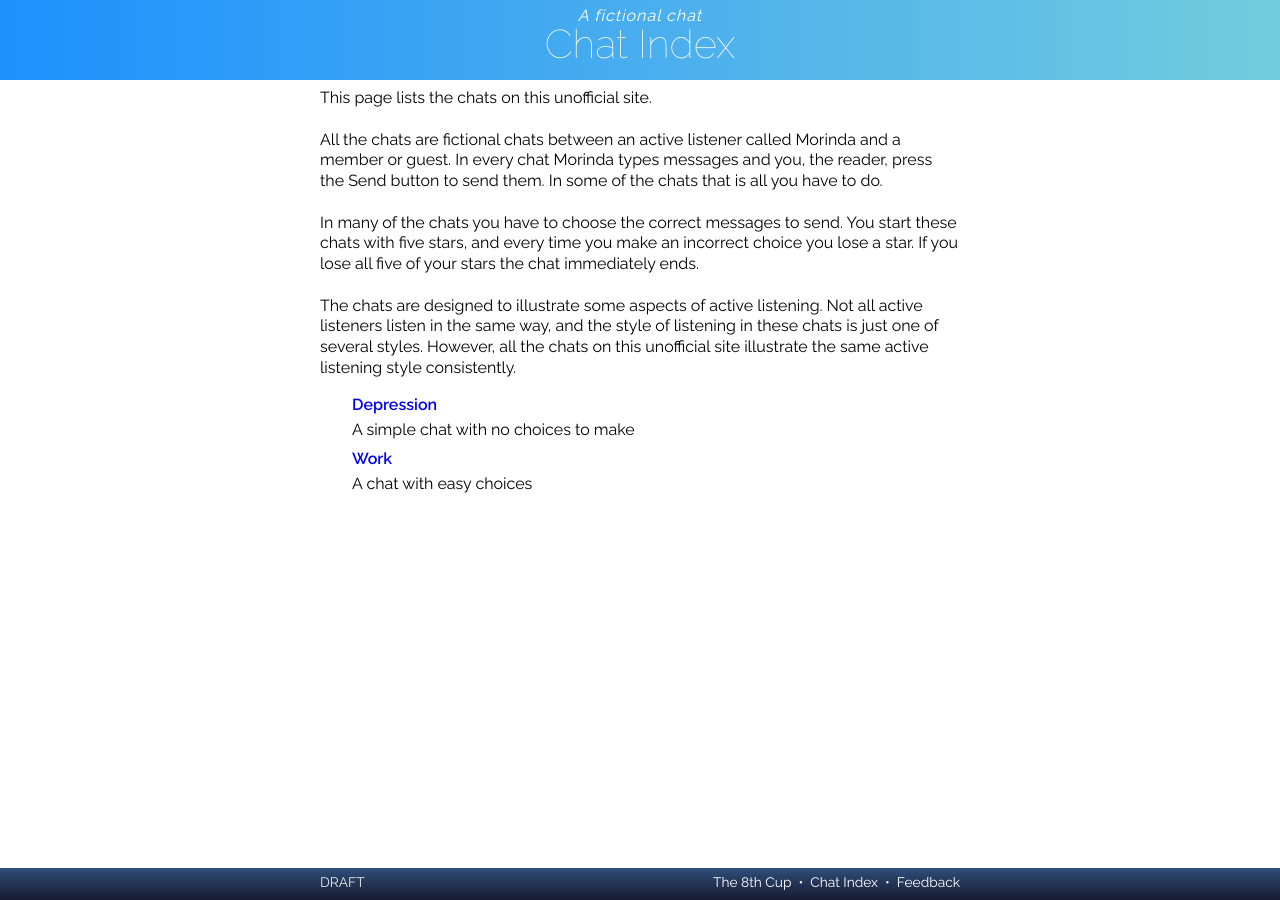
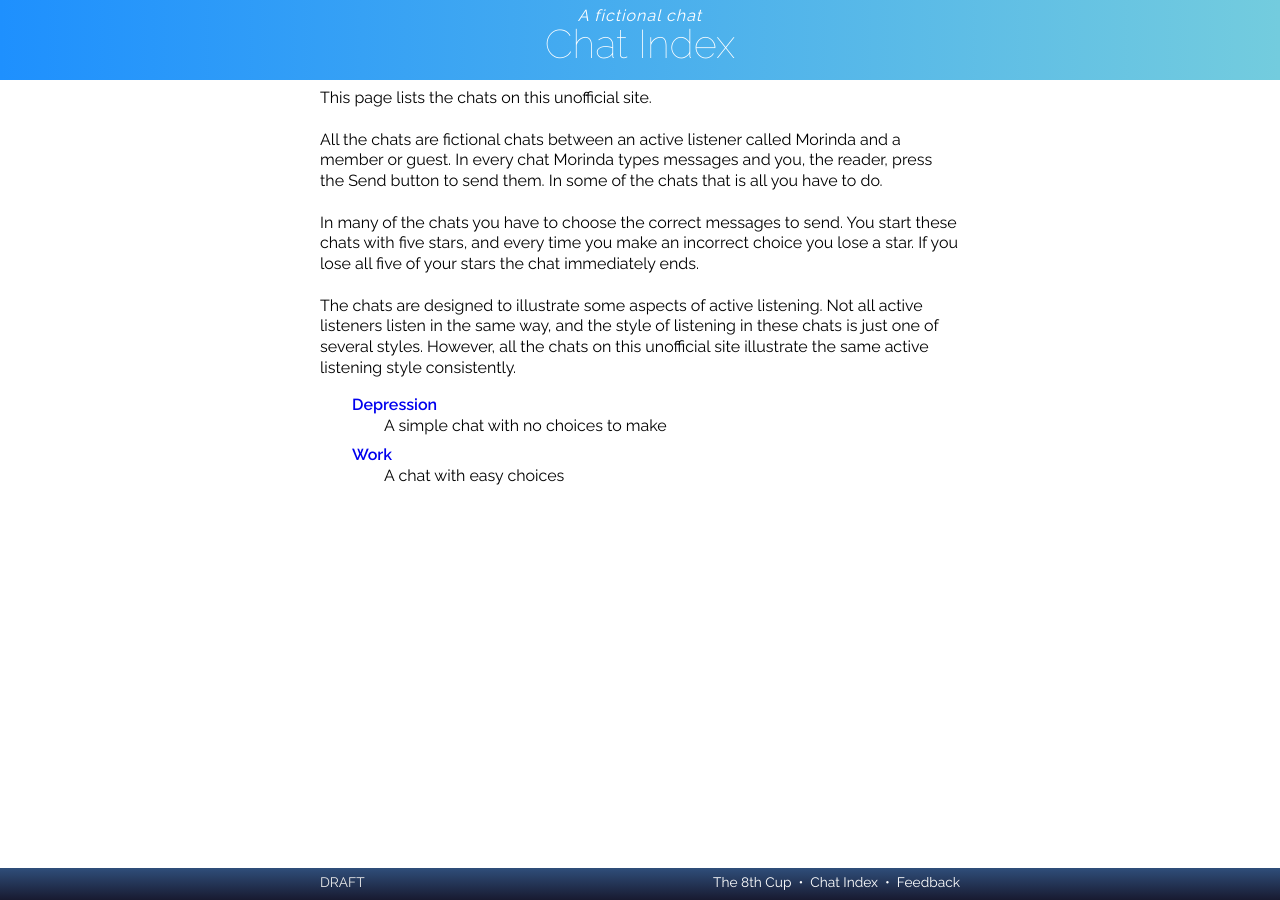
Before and after one commit to RarelyCharlie/rarelycharlie.github.io, a Jekyll site: the page built from _chat/index.md, in a window 1280 px wide. Built offline with Jekyll 4.4.1, drawn with Linux system fonts in a browser that asks for light colours; nearby versions of some CDN libraries.

Commit message:
info spacing

```diff
--- a/_includes/chat.css
+++ b/_includes/chat.css
@@ -43,4 +43,4 @@ p.chosen label.chosen {color: #555;}
 
 h4 {margin: 1ex 0 0 2em;}
 h4 a {text-decoration: none;}
-h4+p {margin: .5ex 0 0 2em; padding: 0;}
+h4+p {margin: 0 0 0 4em; padding: 0;}
```
